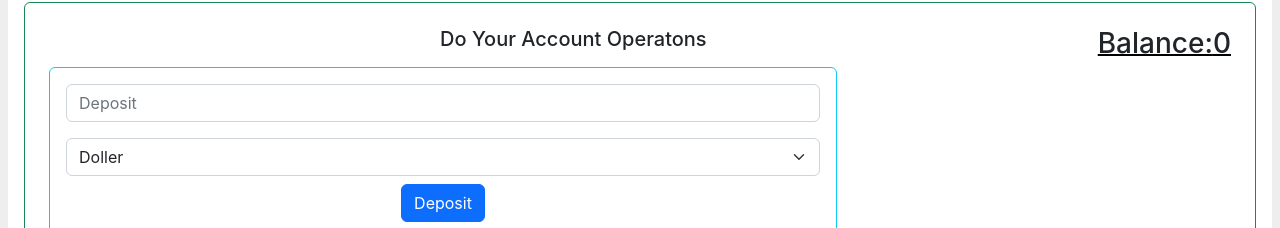
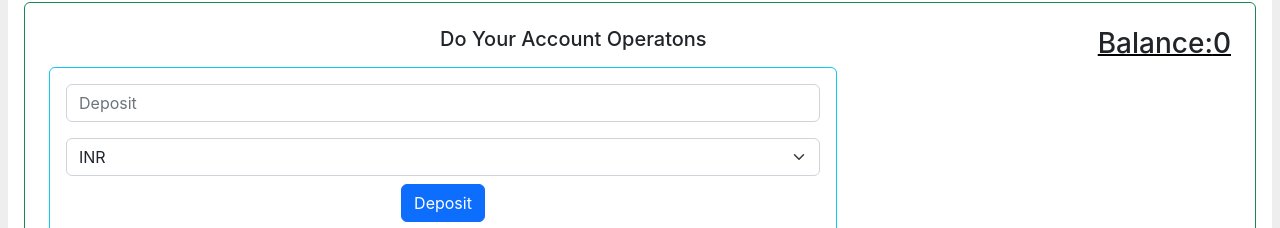
Before and after one commit to found4040/TodoinReactandTS, a React (Create React App) app: page / in a window 1280 px wide. Both pictures are taken after typing "Sample", "Sample" into the empty fields and a click on the button "Create New Customer". Shown: the part 156-384 px from the top of the page. Built offline with nearby package versions, Linux system fonts and the light colour scheme.

Commit message:
Fix currency issue

```diff
--- a/src/Features/accounts/account.jsx
+++ b/src/Features/accounts/account.jsx
@@ -14,7 +14,7 @@ const Account = () => {
 
     const [loanAmount, setloanAmount] = useState("")
     const [loanPurpose, setloanPurpose] = useState("")
-    const [currency, setCurrency] = useState("USD")
+    const [currency, setCurrency] = useState("INR")
     const send = useDispatch();
 
 
@@ -34,9 +34,10 @@ const Account = () => {
         }
 
         send(deposit(Deposit, currency))
-        console.log((Deposit, currency))
+        // console.log((Deposit, currency))
+
         setDeposit("")
-        setCurrency("")
+        setCurrency("INR")
 
 
     }
@@ -91,9 +92,9 @@ const Account = () => {
 
                 <input value={Deposit} onChange={(e) => setDeposit(+e.target.value)} className="form-control" placeholder='Deposit' />
                 <select value={currency} className="form-select mt-3" onChange={(e) => setCurrency(e.target.value)} >
-                    <option value="USD">Doller</option>
+                    <option value="INR">INR</option>
+                    <option value="USD">USD</option>
                     <option value="EUR">Euro</option>
-                    <option value="GBP">British Pond</option>
 
 
                 </select>
@@ -119,7 +120,7 @@ const Account = () => {
             {
                 currentLoan > 0 && (
                     <div className="col-md-8 border rounded border-info p-3">
-                        <h5>Pay loan {currentLoan} | {currentLoanPurpose}</h5>
+                        <h5>Pay loan {currentLoan} for "{currentLoanPurpose}"</h5>
                         <button onClick={payBackHandle} className="btn btn-primary ms-3">Pay loan</button>
 
                     </div>
--- a/src/Features/accounts/accountSlice.jsx
+++ b/src/Features/accounts/accountSlice.jsx
@@ -38,7 +38,7 @@ export default function AccountReducer(state = initialStateAccount, action) {
 
 
 export function deposit(amount,currency) {
-  if (currency === "USD") return { type: "Account/deposit", payload: amount }
+  if (currency === "INR") return { type: "Account/deposit", payload: amount }
 
 
 
@@ -47,11 +47,11 @@ export function deposit(amount,currency) {
 
 
 
-    const res = await fetch(`https://api.frankfurter.app/latest?amount=${amount}&from=${currency}&to=USD`);
+    const res = await fetch(`https://api.frankfurter.app/latest?amount=${amount}&from=${currency}&to=INR`);
 
     const data = await res.json()
     console.log(data)
-    const converted =  data.rates.USD
+    const converted =  data.rates.INR
 
     send({ type: "Account/deposit", payload:converted})
 
```
